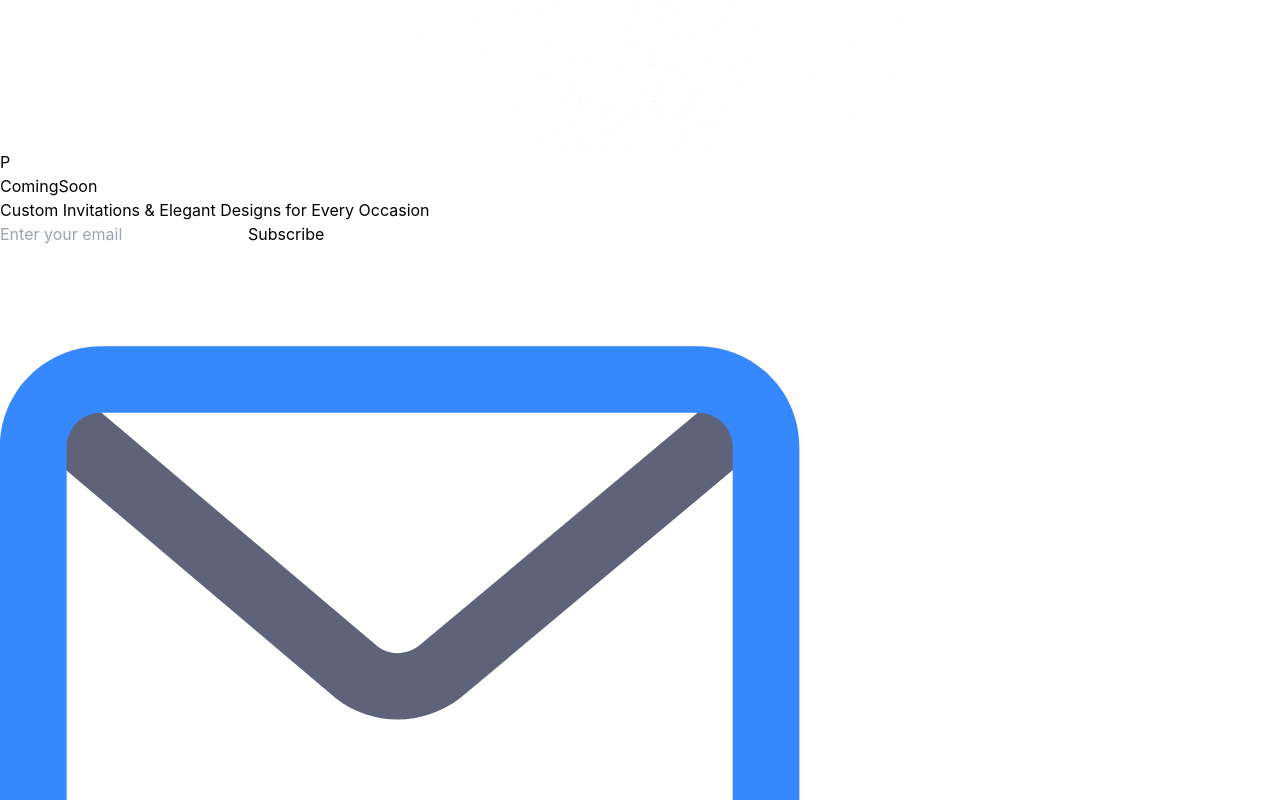
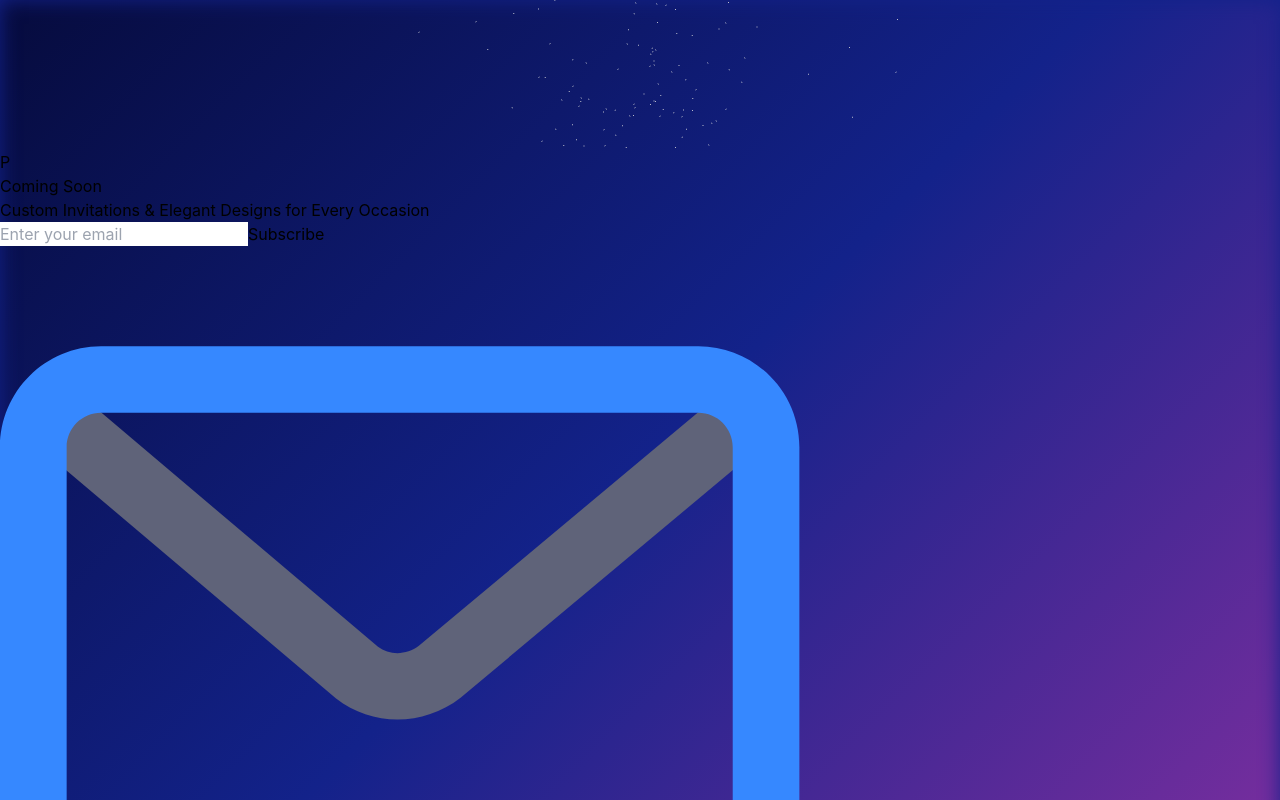
Before and after one commit to smgusain24/pyaarkepatr.com, a Next.js app: page / in a window 1280 px wide. Shown: the top 800 px of the page. Built offline with nearby package versions, Linux system fonts and the light colour scheme.

Commit message:
Update background gradient to four-color blend

```diff
--- a/src/app/page.tsx
+++ b/src/app/page.tsx
@@ -102,7 +102,7 @@ function NewsLetterSubscribe() {
               type="submit"
               whileHover={{ scale: 1.05 }}
               whileTap={{ scale: 0.95 }}
-              className="px-6 sm:px-8 py-3 sm:py-4 bg-gradient-to-r from-[#E61F93] to-[#101D6B] text-white rounded-full font-semibold hover:opacity-90 transition-all duration-300 shadow-lg hover:shadow-xl whitespace-nowrap"
+              className="px-6 sm:px-8 py-3 sm:py-4 bg-gradient-to-r from-[#FFD700] to-[#FF8C00] text-gray-900 rounded-full font-semibold hover:opacity-90 transition-all duration-300 shadow-lg hover:shadow-xl whitespace-nowrap"
             >
               Subscribe
             </motion.button>
@@ -134,14 +134,28 @@ export default function ComingSoon() {
 
   if (!mounted) {
     return (
-      <div className="min-h-screen bg-gradient-to-br from-[#050A30] via-[#101D6B] to-[#E61F93] flex items-center justify-center">
+      <div
+        className="min-h-screen flex items-center justify-center"
+        style={{
+          background:
+            'linear-gradient(135deg, #060B3D 0%, #13228A 35%, #812FA0 70%, #E61F93 100%)',
+          boxShadow: '0 0 40px #E61F93, 0 0 20px #13228A inset',
+        }}
+      >
         <div className="text-white text-xl">Loading...</div>
       </div>
     )
   }
 
   return (
-    <div className="min-h-screen bg-gradient-to-br from-[#050A30] via-[#101D6B] to-[#E61F93] relative overflow-hidden">
+    <div
+      className="min-h-screen relative overflow-hidden"
+      style={{
+        background:
+          'linear-gradient(135deg, #060B3D 0%, #13228A 35%, #812FA0 70%, #E61F93 100%)',
+        boxShadow: '0 0 40px #E61F93, 0 0 20px #13228A inset',
+      }}
+    >
       {/* 3D Background */}
       <div className="absolute inset-0">
         <Canvas camera={{ position: [0, 0, 10], fov: 60 }}>
@@ -171,11 +185,10 @@ export default function ComingSoon() {
           initial={{ opacity: 0, y: 30 }}
           animate={{ opacity: 1, y: 0 }}
           transition={{ duration: 1, delay: 0.5 }}
-          className="text-5xl sm:text-6xl md:text-8xl font-bold text-white mb-6 tracking-tight"
+          className="text-5xl sm:text-6xl md:text-8xl font-bold mb-6 tracking-tight"
         >
-          Coming
-          <span className="block bg-gradient-to-r from-[#E61F93] via-[#101D6B] to-[#050A30] bg-clip-text text-transparent">
-            Soon
+          <span className="block bg-gradient-to-r from-[#FFD700] via-[#FFA500] to-[#FF4500] bg-clip-text text-transparent">
+            Coming&nbsp;Soon
           </span>
         </motion.h1>
 
```
